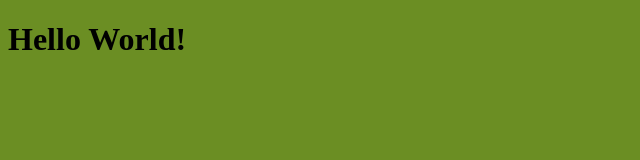
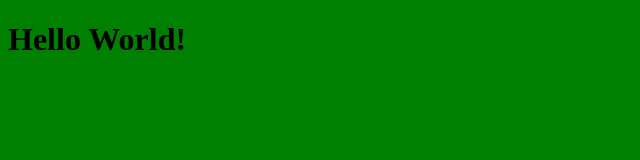
Before and after one commit to AbrahamH2188/portfolio, a plain HTML site: page index.html in a window 1280 px wide. Shown: the whole page, without its empty margins (0-640 px from the left). Drawn offline with Linux system fonts and the light colour scheme.

Commit message:
Change background color

```diff
--- a/style.css
+++ b/style.css
@@ -1,3 +1,3 @@
 body {
-    background-color: olivedrab;
+    background-color: green;
 }
```
